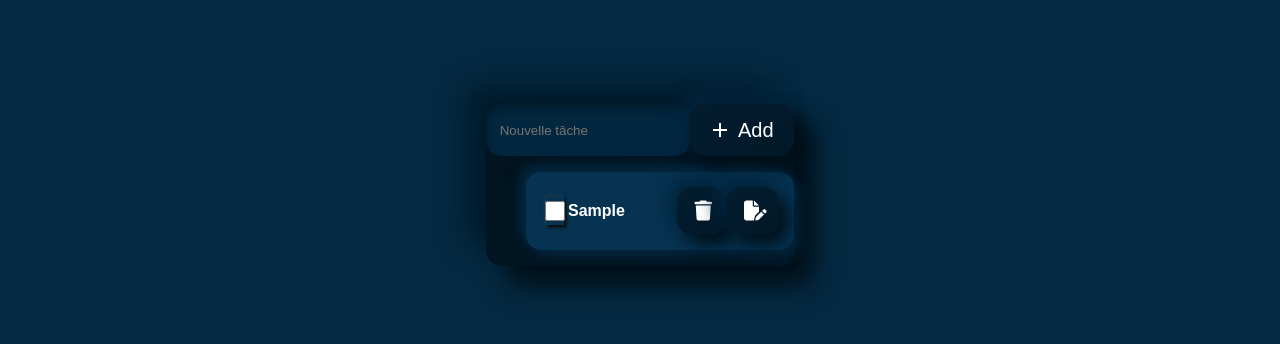
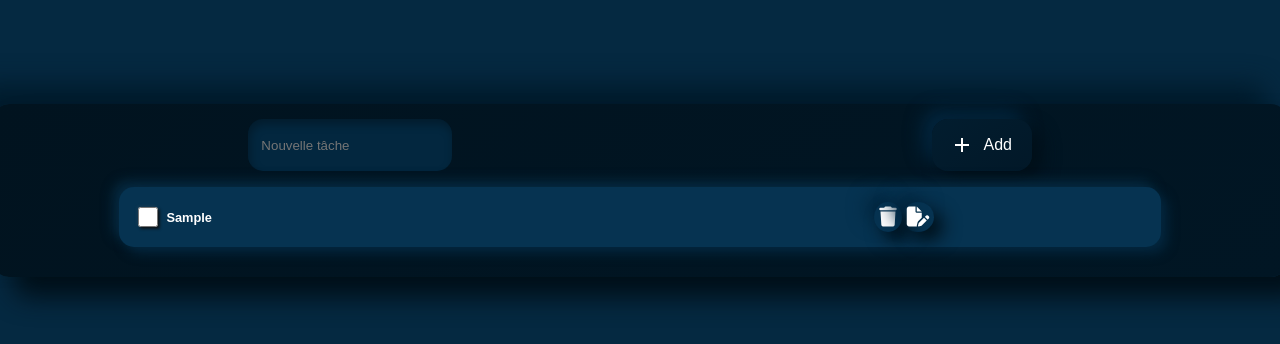
Before and after one commit to FRANZI-Julien/todolist, a plain HTML site: page index.html in a window 1280 px wide. Both pictures are taken after typing "Sample" into the empty fields and a click on the button "Add". Shown: the part 300-644 px from the top of the page. Drawn offline with Linux system fonts and the light colour scheme.

Commit message:
en cours

```diff
--- a/app.js
+++ b/app.js
@@ -32,6 +32,7 @@
         checkbox.addEventListener("change", function() {
           if (checkbox.checked) {
             span.style.textDecoration = "line-through";
+            span.style.textDecorationColor = "black";
           } else {
             span.style.textDecoration = "none";
           }
--- a/style.css
+++ b/style.css
@@ -28,7 +28,8 @@ body{
 .container {
     margin-right: 10%;
     margin-left: 10%;
-    width: auto;
+    width: 100%;
+    padding: 15px;
     margin-top: 10%;
     margin-bottom: 10%;
     height: auto;
@@ -105,7 +106,7 @@ button {
   }
 
   input[type="checkbox"] {
-    --size: 30px;
+    --size: 20px;
   width: var(--size);
   height: var(--size);
   background-color: #191A1E;
@@ -134,7 +135,7 @@ button {
     max-width: 100%;
     text-decoration: none;
     margin: 0;
-
+    width: 80%;
 
    }
 
@@ -149,17 +150,44 @@ button {
 
   li {
     list-style-type: none;
-
-  }
-
-  ul{
-    padding: ;
+    margin-bottom: 15px;
+    max-width: 100%;
+    display: flex;
+    justify-content: center;
   }
 
   .editB {
+    background: none;
+    border: none;
+    padding: 5px 5px;
+    border-radius: 50%;
+  }
 
+  .editB::after{
+    background: rgba(170, 170, 170, 0.062);
+    transition: 0.5s;
   }
 
   .deleteB {
+    background: none;
+    border: none;
+    padding: 5px 5px;
+    border-radius: 50%;
+  }
 
+  .deleteBa::after {
+    background: rgba(170, 170, 170, 0.062);
+    transition: 0.5s;
   }
+
+  #tasksList{
+    padding-inline-start: 0px;
+    margin-bottom: 1px;
+  }
+
+ span {
+  padding-left: 5px;
+  overflow-wrap: break-word;
+  font-size: 0.8em;
+  width: 75%;
+ }
```
